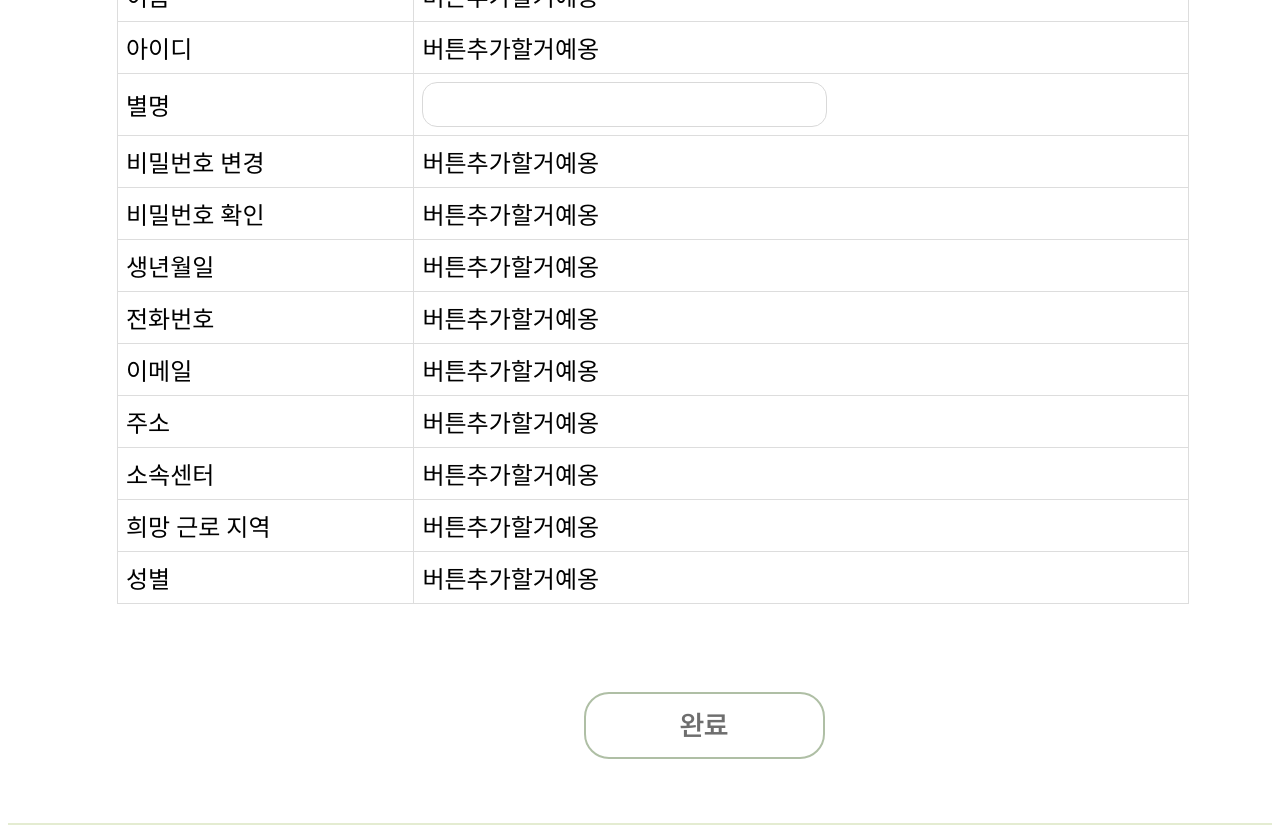
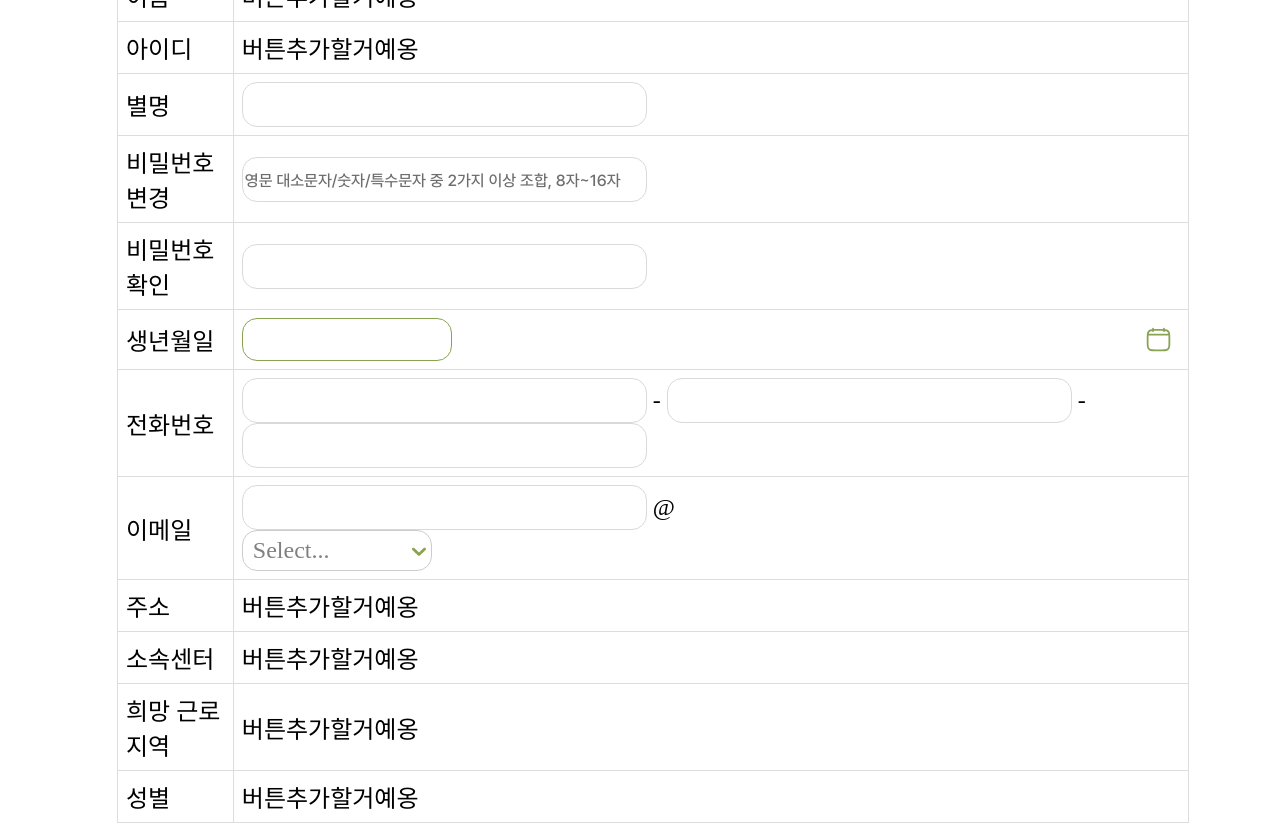
Before and after one commit to ICT-project-stepup/stepup-web, a React (Create React App) app: page /homelessmodifyinfo in a window 1280 px wide. Shown: the part 600-1425 px from the top of the page. Built offline with nearby package versions, Linux system fonts and the light colour scheme.

Commit message:
Fix: 정보수정 이메일 선택란 css 수정

```diff
--- a/src/components/CustomSelect.js
+++ b/src/components/CustomSelect.js
@@ -6,7 +6,6 @@ const customStyles = {
 
   control: (provided) => ({
     ...provided, // react-select가 기본 제공하는 스타일 포함
-    width: "100%", /* 너비를 100%로 설정하여 가변적으로 조정 */
     width: 83,
     margin: 3,
     height: 43,
@@ -16,6 +15,7 @@ const customStyles = {
     fontSize: "20px",
     lineHeight: "24px",
     color: "#6E6E6E",
+    cursor: "pointer",
   }),
 
   menu: (provided) => ({
@@ -63,8 +63,13 @@ const customStyles = {
   }),
 };
 
-const CustomSelect = (props) => {
-  return <Select {...props} styles={customStyles} />;
+const CustomSelect = ({ styles = {}, ...props }) => {
+  const combinedStyles = {
+    ...customStyles,
+    ...styles,
+  };
+
+  return <Select {...props} styles={combinedStyles} />;
 };
 
 export default CustomSelect;
--- a/src/pages/homeless/HmlsModifyInfo.js
+++ b/src/pages/homeless/HmlsModifyInfo.js
@@ -1,9 +1,12 @@
+import React, { useState } from "react";
 import { styled } from "styled-components";
 import PageTitle from "../../components/PageTitle";
 import { ReactComponent as ProfileIcon } from "../../icons/ProfileIcon.svg";
 import RoundWhiteBtn from "../../components/buttons/RoundWhiteBtn";
 import { useNavigate } from "react-router-dom";
 import PlaceHolder from "../../components/PlaceHolder";
+import Calendar from "../../components/Calendar";
+import CustomSelect from "../../components/CustomSelect";
 
 /* 채은 */
 export default function HmlsModifyInfo() {
@@ -11,6 +14,38 @@ export default function HmlsModifyInfo() {
 
   const handlePicClick = () => {
     navigate("/");
+  };
+
+
+  const [selectedDate, setSelectedDate] = useState(null);
+
+  const handleDateChange = (date) => {
+    setSelectedDate(date);
+  };
+
+  const emailOptions = [ // 이메일 옵션
+    { value: "naver.com", label: "naver.com" },
+    { value: "hanmail.net", label: "hanmail.net" },
+    { value: "nate.com", label: "nate.com" },
+    { value: "kakao.com", label: "kakao.com" }
+  ];
+
+  const customSelectStyles = {
+    control: (provided) => ({
+      ...provided,
+      width: '11.875rem', // 너비 설정
+      borderRadius: "15px"
+    }),
+
+    menu: (provided) => ({
+      ...provided,
+      width: "11.875rem",
+    }),
+
+    menuList: (provided) => ({
+      ...provided,
+      maxHeight: 190,
+    }),
   };
 
   return (
@@ -45,9 +80,7 @@ export default function HmlsModifyInfo() {
           <tbody>
             <tr>
               <td>구분</td>
-              <td>
-
-              </td>
+              <td></td>
             </tr>
             <tr>
               <td>이름</td>
@@ -59,27 +92,45 @@ export default function HmlsModifyInfo() {
             </tr>
             <tr>
               <td>별명</td>
-              <td><PlaceHolder /></td>
+              <td>
+                <PlaceHolder />
+              </td>
             </tr>
             <tr>
               <td>비밀번호 변경</td>
-              <td>버튼추가할거예옹</td>
+              <td>
+                <PlaceHolder
+                  text={
+                    "영문 대소문자/숫자/특수문자 중 2가지 이상 조합, 8자~16자"
+                  }
+                />
+              </td>
             </tr>
             <tr>
               <td>비밀번호 확인</td>
-              <td>버튼추가할거예옹</td>
+              <td>
+                <PlaceHolder />
+              </td>
             </tr>
             <tr>
               <td>생년월일</td>
-              <td>버튼추가할거예옹</td>
+              <td>
+                <Calendar
+                  selectedDate={selectedDate}
+                  handleDateChange={handleDateChange}
+                  style={{width: "25.3125rem", borderColor: "#D9D9D9"}}
+                />
+              </td>
             </tr>
             <tr>
               <td>전화번호</td>
-              <td>버튼추가할거예옹</td>
+              <td>
+                  <PlaceHolder style={{width: "6.4375rem"}}/> - <PlaceHolder style={{width: "6.4375rem"}}/> - <PlaceHolder style={{width: "6.4375rem"}}/>
+              </td>
             </tr>
             <tr>
               <td>이메일</td>
-              <td>버튼추가할거예옹</td>
+              <td><PlaceHolder style={{width: "10.3125rem"}} /> @ <CustomSelect styles={customSelectStyles} options={emailOptions} /></td>
             </tr>
             <tr>
               <td>주소</td>
@@ -112,7 +163,6 @@ export default function HmlsModifyInfo() {
             cursor: "pointer",
             fontFamily: "Pretendard-SemiBold",
             fontSize: "1.75rem",
-            fontWeight: 500,
             lineHeight: "1.4925rem",
             position: "relative",
             border: "0.125rem solid #afbfa5",
@@ -122,6 +172,7 @@ export default function HmlsModifyInfo() {
     </Container>
   );
 }
+
 
 const Container = styled.div`
   width: auto;
@@ -140,8 +191,8 @@ const SubText = styled.div`
 `;
 
 const StyledProfile = styled(ProfileIcon)`
-  width: 143px;
-  height: 143px;
+  width: 8.9375rem;
+  height: 8.9375rem;
 `;
 
 const DefaultPic = styled.div`
```
